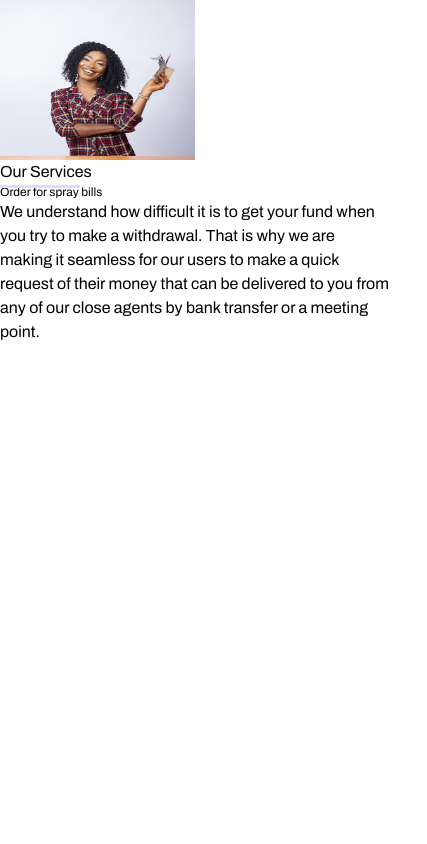
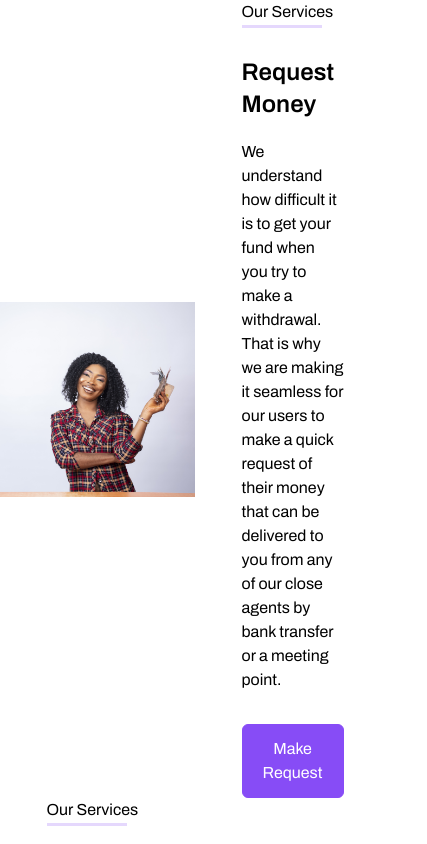
Before and after one commit to PassMeCash-blockchain/testnet-frontend, a Next.js app: page / in a window 390 px wide. Shown: the top 844 px of the page, 427 px wide, since content can reach past the window. Built offline with nearby package versions, Linux system fonts and the light colour scheme.

Commit message:
update service section mobile

```diff
--- a/src/app/page.js
+++ b/src/app/page.js
@@ -1,14 +1,14 @@
-import ServiecesSection from "@/components/templates/ServiecesSection";
 import WhatWeDo from "@/components/organisms/WhatWeDo";
 import SectionSpacing from "@/components/templates/SectionSpacing";
 import { Archivo } from "next/font/google";
+import Services from "@/components/organisms/Services";
 
 const archivo = Archivo({ subsets: ["latin"] });
 
 export default function Home() {
   return (
     <main className={archivo.className}>
-      <ServiecesSection />
+      <Services />
       {/* <SectionSpacing className={`flex justify-around items-center`}>
           <WhatWeDo/>
        </SectionSpacing> */}
--- a/src/components/atoms/Button.jsx
+++ b/src/components/atoms/Button.jsx
@@ -1,9 +1,18 @@
-import React from 'react'
+import clsx from "clsx";
+import React from "react";
 
-const Button = ({className,children}) => {
+const Button = ({ filled, className, children }) => {
   return (
-      <button className={`${className} rounded-md`}>{ children}</button>
-  )
-}
+    <button
+      className={clsx(
+        "border border-[#874CF6]  py-3 px-5 cursor-pointer  rounded-md",
+        filled ? "bg-[#874CF6] text-white" : "text-[#874CF6]",
+        className
+      )}
+    >
+      {children}
+    </button>
+  );
+};
 
-export default Button
+export default Button;
--- a/src/components/atoms/Heading.jsx
+++ b/src/components/atoms/Heading.jsx
@@ -2,21 +2,19 @@ import { clsxes } from "./libraries";
 export const Heading = ({ children, className, level }) => {
   switch (level) {
     case 1:
-      return <h1 className={clsxes('text-3xl',className)}>{children}</h1>;
+      return <h1 className={clsxes("text-3xl", className)}>{children}</h1>;
     case 2:
-      return <h2 className={clsxes('text-2xl',className)}>{children}</h2>;
+      return <h2 className={clsxes("text-2xl", className)}>{children}</h2>;
     case 3:
-      return <h3 className={clsxes('text-xl',className)}>{children}</h3>;
+      return <h3 className={clsxes("text-xl", className)}>{children}</h3>;
     case 4:
-      return <h4 className={clsxes('text-lg',className)}>{children}</h4>;
+      return <h4 className={clsxes("text-lg", className)}>{children}</h4>;
     case 5:
-      return <h5 className={clsxes('text-base',className)}>{children}</h5>;
+      return <h5 className={clsxes("text-base", className)}>{children}</h5>;
     case 6:
-      return <h6 className={clsxes('text-sm',className)}>{children}</h6>;
+      return <h6 className={clsxes("text-sm", className)}>{children}</h6>;
 
     default:
-      return <h6 className={clsxes('text-xs',className)}>{children}</h6>;
-      break;
-}
-
-}
+      return <h6 className={clsxes("text-xs", className)}>{children}</h6>;
+  }
+};
--- /dev/null
+++ b/src/components/organisms/Services.jsx
@@ -0,0 +1,47 @@
+import ServiecesSection from "../templates/ServiecesSection";
+
+const Services = () => {
+  const schema = {
+    header: "Our Services",
+    sections: [
+      {
+        img: "/assets/service-img1.png",
+        title: "Request Money",
+        text: "We understand how difficult it is to get your fund when you try to make a withdrawal. That is why we are making it seamless for our users to make a quick request of their money that can be delivered to you from any of our close agents by bank transfer or a meeting point.",
+        btn: { text: "Make Request", link: "" },
+      },
+      {
+        img: "/assets/service-img2.png",
+        title: "Order for spray bills",
+        text: "We understand how difficult it is to get lower currency bills to use in spraying celebrants at parties and other activities. That is why we are making it seamless for our users to request for any of our currency bills and it will be delivered to you through any of our closest agents.",
+        btn: { text: "Make Request", link: "" },
+      },
+      {
+        img: "/assets/service-img3.png",
+        title: "Transfer & Receive Money",
+        text: "We understand how stressful it is to get cash at hand when money is sent to you. That is why we are making it stressless to send and receive money instantly via cash or cryptocurrency.",
+        btn: { text: "Get Started", link: "" },
+      },
+    ],
+  };
+
+  return (
+    <div>
+      {schema.sections.map((section, i) => (
+        <div key={i}>
+          <ServiecesSection
+            header={schema.header}
+            img={section.img}
+            title={section.title}
+            text={section.text}
+            btnText={section.btn.text}
+            btnLink={section.btn.link}
+            inverted={i === 1 ? true : false}
+          />
+        </div>
+      ))}
+    </div>
+  );
+};
+
+export default Services;
--- a/src/components/templates/ServiecesSection.jsx
+++ b/src/components/templates/ServiecesSection.jsx
@@ -1,29 +1,47 @@
 import Image from "next/image";
 import Text from "../atoms/Text";
 import { Heading } from "../atoms/Heading";
+import Button from "../atoms/Button";
+import clsx from "clsx";
 
-const ServiecesSection = () => {
+const ServiecesSection = ({
+  img,
+  inverted,
+  header,
+  title,
+  text,
+  btnText,
+  btnLink,
+}) => {
   return (
-    <div>
+    <di className="grid grid-cols-2 place-items-center">
       {/* Image */}
-      <div className="relative w-1/2 h-40">
-        <Image src="/assets/service-img1.png" fill alt="Side Image" />
+      <div
+        className={clsx(
+          "relative w-full h-[50vw] max-h-[738px]",
+          inverted && "order-1"
+        )}
+      >
+        <Image src={img} fill alt="Side Image" />
       </div>
 
       {/* Contents */}
-      <div>
+      <div className="px-20">
         <h2 className="relative before:w-20 before:h-[3px] before:absolute before:bg-[#E5D8FD] before:-bottom-1">
-          Our Services
+          {header}
         </h2>
-        <Heading>Order for spray bills</Heading>
-        <Text>
-          We understand how difficult it is to get your fund when you try to
-          make a withdrawal. That is why we are making it seamless for our users
-          to make a quick request of their money that can be delivered to you
-          from any of our close agents by bank transfer or a meeting point.
-        </Text>
+
+        <div className="pt-8">
+          <Heading level={2} className="font-semibold">
+            {title}
+          </Heading>
+          <Text className="pt-5">{text}</Text>
+          <Button filled className="mt-8 w-full max-w-md">
+            {btnText}
+          </Button>
+        </div>
       </div>
-    </div>
+    </di>
   );
 };
 
```
